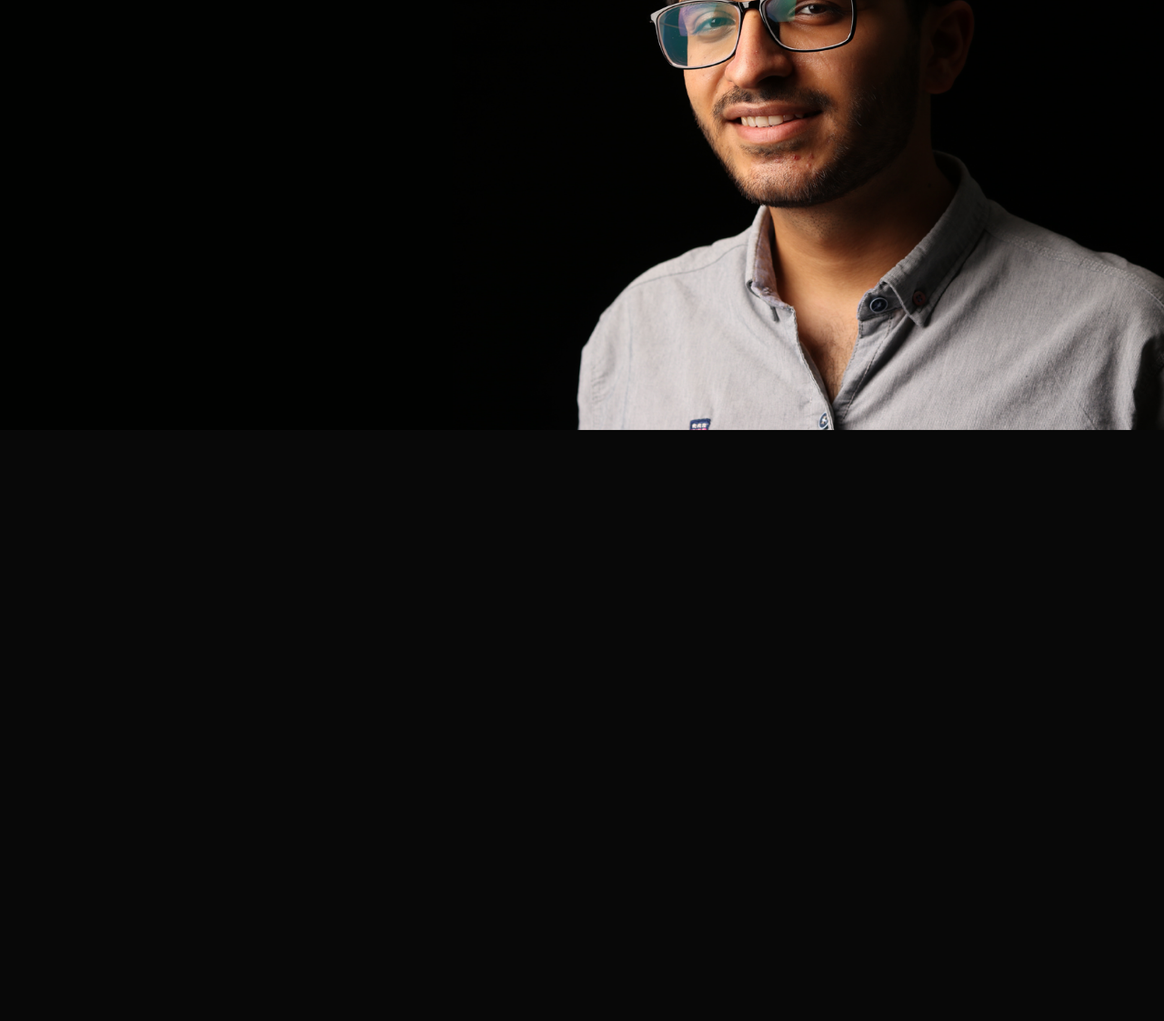
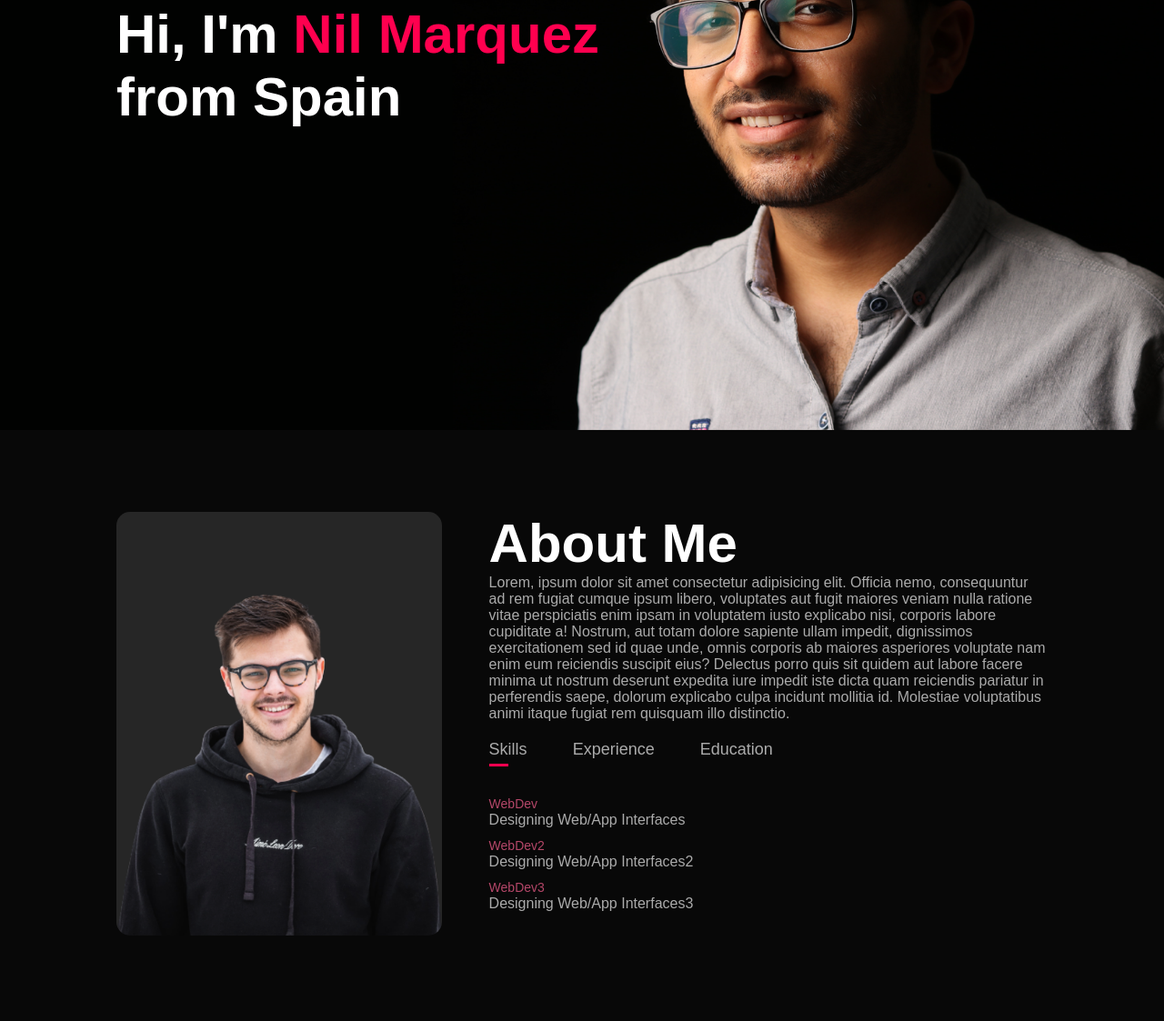
Before and after one commit to NilMarquez/Portfiolio, a plain HTML site: page index.html in a window 1280 px wide. Shown: the part 327-1450 px from the top of the page at 91% size. Before the commit the page ends 800 px from the top, so only its background shows below. Drawn offline with Linux system fonts and the light colour scheme.

Commit message:
About me section

```diff
--- a/index.html
+++ b/index.html
@@ -19,7 +19,70 @@
                 <li><a href="#">Contacts</a></li>
             </ul>
         </nav>
+        <div class="header-text">
+            <p>Web Developer</p>
+            <h1>Hi, I'm <span>Nil Marquez </span><br>from Spain</h1>
+        </div>
     </div>
 </div>
+<!--About-->
+<div id="about">
+    <div class="container">
+        <div class="row">
+            <div class="about-col-1">
+                <img src="images/user.png">
+            </div>
+            <div class="about-col-2">
+                <h1 class="sub-title">About Me</h1>
+                <p>Lorem, ipsum dolor sit amet consectetur adipisicing elit. Officia nemo, consequuntur ad rem fugiat cumque ipsum libero, voluptates aut fugit maiores veniam nulla ratione vitae perspiciatis enim ipsam in voluptatem iusto explicabo nisi, corporis labore cupiditate a! Nostrum, aut totam dolore sapiente ullam impedit, dignissimos exercitationem sed id quae unde, omnis corporis ab maiores asperiores voluptate nam enim eum reiciendis suscipit eius? Delectus porro quis sit quidem aut labore facere minima ut nostrum deserunt expedita iure impedit iste dicta quam reiciendis pariatur in perferendis saepe, dolorum explicabo culpa incidunt mollitia id. Molestiae voluptatibus animi itaque fugiat rem quisquam illo distinctio.
+                </p>
+
+                <div class="tab-titles">
+                    <p class="tab-links active-link" onclick="opentab('skills')">Skills</p>
+                    <p class="tab-links" onclick="opentab('experience')">Experience</p>
+                    <p class="tab-links" onclick="opentab('education')">Education</p>
+                </div>
+                <div class="tab-contents active-tab" id="skills">
+                    <ul>
+                        <li><span>WebDev</span><br>Designing Web/App Interfaces</li>
+                        <li><span>WebDev2</span><br>Designing Web/App Interfaces2</li>
+                        <li><span>WebDev3</span><br>Designing Web/App Interfaces3</li>
+                    </ul>
+                </div>
+                <div class="tab-contents" id="experience">
+                    <ul>
+                        <li><span>hoy</span><br>Designing Web/App Interfaces</li>
+                        <li><span>WebDev2</span><br>Designing Web/App Interfaces2</li>
+                        <li><span>WebDev3</span><br>Designing Web/App Interfaces3</li>
+                    </ul>
+                </div>
+                <div class="tab-contents" id="education">
+                    <ul>
+                        <li><span>2018</span><br>Designing Web/App Interfaces</li>
+                        <li><span>2020</span><br>Designing Web/App Interfaces2</li>
+                        <li><span>2023</span><br>Designing Web/App Interfaces3</li>
+                    </ul>
+                </div>
+            </div>
+        </div>
+    </div>
+</div>
+<script>
+
+    var tablinks = document.getElementsByClassName("tab-links");
+    var tabcontents = document.getElementsByClassName("tab-contents");
+
+    function opentab(tabname){
+        for(tablink of tablinks){
+            tablink.classList.remove("active-link")
+        }
+        for(tabcontent of tabcontents){
+            tabcontent.classList.remove("active-tab")
+        }
+        event.currentTarget.classList.add("active-link");
+        document.getElementById(tabname).classList.add("active-tab")
+    }
+</script>
+
 </body>
 </html>
--- a/style.css
+++ b/style.css
@@ -58,3 +58,90 @@ nav ul li a::after{
 nav ul li a:hover::after{
     width: 100%;
 }
+.header-text{
+    margin-top: 20%;
+    font-size: 30px;
+}
+.header-text h1{
+    font-size: 60px;
+    margin-top: 20px;
+}
+
+.header-text h1 span{
+    color:#ff004f;
+
+}
+
+/*About*/
+#about{
+    padding: 80px 0;
+    color: #ababab;
+}
+
+.row{
+    display: flex;
+    justify-content: space-between;
+    flex-wrap: wrap;
+}
+
+.about-col-1{
+    flex-basis: 35%;
+}
+
+.about-col-1 img {
+    width: 100%;
+    border-radius: 15px;
+}
+
+.about-col-2{
+    flex-basis: 60%;
+}
+
+.sub-title{
+    font-size: 60px;
+    font-weight: 600;
+    color: #fff;
+}
+
+.tab-titles{
+    display: flex;
+    margin: 20px 0 40px;
+}
+.tab-links{
+    margin-right: 50px;
+    font-size: 18px;
+    font-weight: 500;
+    cursor: pointer;
+    position: relative;
+}
+.tab-links::after{
+    content: '';
+    width: 0;
+    height: 3px;
+    background: #ff004f;
+    position: absolute;
+    left: 0;
+    bottom: -8px;
+    transition: 0.5s;
+}
+
+.tab-links.active-link::after{
+    width: 50%;
+}
+
+.tab-contents ul li{
+    list-style: none;
+    margin: 10px 0;
+}
+.tab-contents ul li span{
+    color: #b54769;
+    font-size: 14px;
+}
+
+.tab-contents{
+    display: none;
+}
+
+.tab-contents.active-tab{
+    display: block;
+}
```
